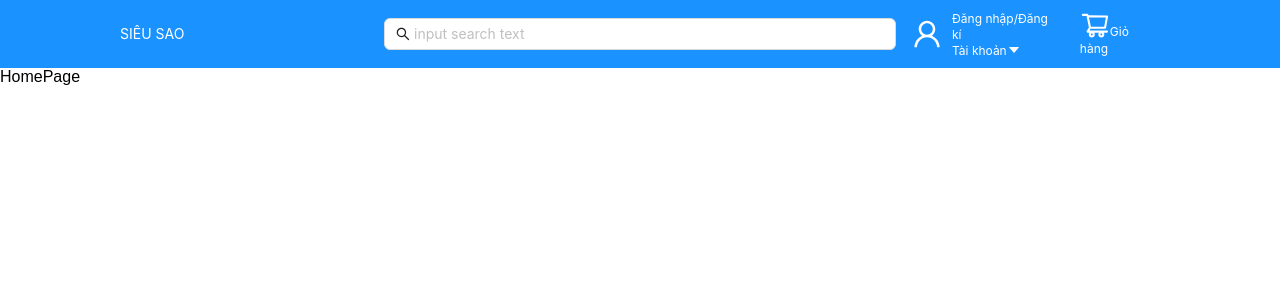
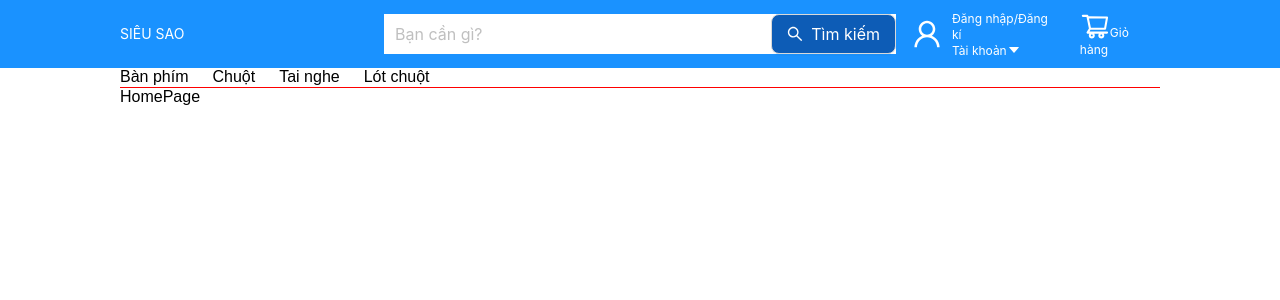
Before and after one commit to vominhtaii/NodeJS_CK, a React (Create React App) app in the folder frontend/: page / in a window 1280 px wide. Shown: the top 300 px of the page. Built offline with nearby package versions, Linux system fonts and the light colour scheme.

Commit message:
add component

```diff
--- /dev/null
+++ b/frontend/src/components/ButtonComponent/ButtonComponent.jsx
@@ -0,0 +1,16 @@
+import React from 'react';
+import { Button } from 'antd';
+
+const ButtonComponent = ({ size, styleButton, styleTextButton, textButton, ...rests }) => {
+    return (
+        <Button
+            size={size}
+            style={styleButton}
+            {...rests}
+        >
+            <span style={styleTextButton}>{textButton}</span>
+        </Button>
+    );
+}
+
+export default ButtonComponent;
--- /dev/null
+++ b/frontend/src/components/ButtonInputSearch/ButtonInputSearch.jsx
@@ -0,0 +1,35 @@
+import React from 'react';
+import { SearchOutlined } from '@ant-design/icons'
+import InputComponent from '../InputComponent/InputComponent';
+import ButtonComponent from '../ButtonComponent/ButtonComponent';
+
+const ButtonInputSearch = (props) =>{
+    const {
+        size,
+        placeholder,
+        textButton,
+        bordered=false,
+        backgroundColorInput = '#fff',
+        BackgroundColorButton = 'rgb(13,92,182)',
+        colorButton = '#fff'
+    } = props
+    return(
+        <div style={{display:'flex', backgroundColor:"#fff"}}>
+            <InputComponent
+                size={size}
+                placeholder={placeholder}
+                bordered={bordered}
+                style={{backgroundColor:backgroundColorInput}}
+            />
+            <ButtonComponent
+                size={size}
+                styleButton={{backgroundColor:BackgroundColorButton}}
+                icon={<SearchOutlined  color={colorButton} style={{color:'#fff'}}/>}
+                textButton={textButton}
+                styleTextButton={{color: colorButton}}
+            />
+        </div>
+    )
+}
+
+export default ButtonInputSearch
--- a/frontend/src/components/HeaderComponent/HeaderComponent.jsx
+++ b/frontend/src/components/HeaderComponent/HeaderComponent.jsx
@@ -2,7 +2,7 @@
 import React from 'react';
 import {WrapperTextHeaderSmall,WrapperHeader, WrapperHeaderAccout, WrapperTextHeader}from'./style'
 import {Col}from 'antd'
-import Search from 'antd/es/transfer/search';
+import ButtonInputSearch from '../ButtonInputSearch/ButtonInputSearch';
 import {UserOutlined,CaretDownOutlined,ShoppingCartOutlined,} from '@ant-design/icons';
 
 const HeaderComponent = () => {
@@ -13,15 +13,13 @@
           <WrapperTextHeader>SIÊU SAO</WrapperTextHeader>
         </Col>
         <Col span={12}>
-        <Search
-          placeholder="input search text"
-          //allowClear
-          enterButton
-          //size="large"
-          //nSearch={onSearch}
+        <ButtonInputSearch
+          size="large"
+          textButton="Tìm kiếm"
+          placeholder="Bạn cần gì?"
         />
         </Col>
-        <Col span={6} style={{display:'flex', gap: '20px'}}>
+        <Col span={6} style={{display:'flex', gap: '20px',alignItems:'center'}}>
         <WrapperHeaderAccout>
           <UserOutlined style={{fontSize: '30px'}}/>
             <div>
--- /dev/null
+++ b/frontend/src/components/InputComponent/InputComponent.jsx
@@ -0,0 +1,16 @@
+import React from 'react';
+import { Input } from 'antd';
+
+const InputComponent = ({size, placeholder, bordered, style, ...rests}) =>{
+    return(
+        <Input
+            size={size}
+            placeholder={placeholder}
+            bordered={bordered}
+            style={style}
+            {...rests}
+        />
+    )
+}
+
+export default InputComponent
--- /dev/null
+++ b/frontend/src/components/TypeProduct/TypeProduct.jsx
@@ -0,0 +1,8 @@
+import React from 'react';
+const TypeProduct = ({name}) =>{
+    return(
+        <div>{name}</div>
+    )
+}
+
+export default TypeProduct
--- a/frontend/src/pages/HomePage/HomePage.jsx
+++ b/frontend/src/pages/HomePage/HomePage.jsx
@@ -1,7 +1,21 @@
 import React from 'react';
+import TypeProduct from '../../components/TypeProduct/TypeProduct'
+import { WrapperTypeProduct } from './style';
 const HomePage = () =>{
+    const arr = ['Bàn phím','Chuột', 'Tai nghe', 'Lót chuột']
     return(
-        <div>HomePage</div>
+        <div style={{padding: '0 120px'}}>
+            <WrapperTypeProduct>
+            {
+                arr.map((item) =>{
+                    return(
+                        <TypeProduct name={item} key={item}/>
+                    )
+                })
+            }
+            </WrapperTypeProduct>
+            HomePage
+        </div>
     )
 }
 
--- /dev/null
+++ b/frontend/src/pages/HomePage/style.js
@@ -0,0 +1,9 @@
+import styled from "styled-components"
+
+export const WrapperTypeProduct = styled.div`
+    display: flex;
+    align-items:center;
+    gap: 24px;
+    justify-content: flex-start;
+    border-bottom: 1px solid red;
+`
```
